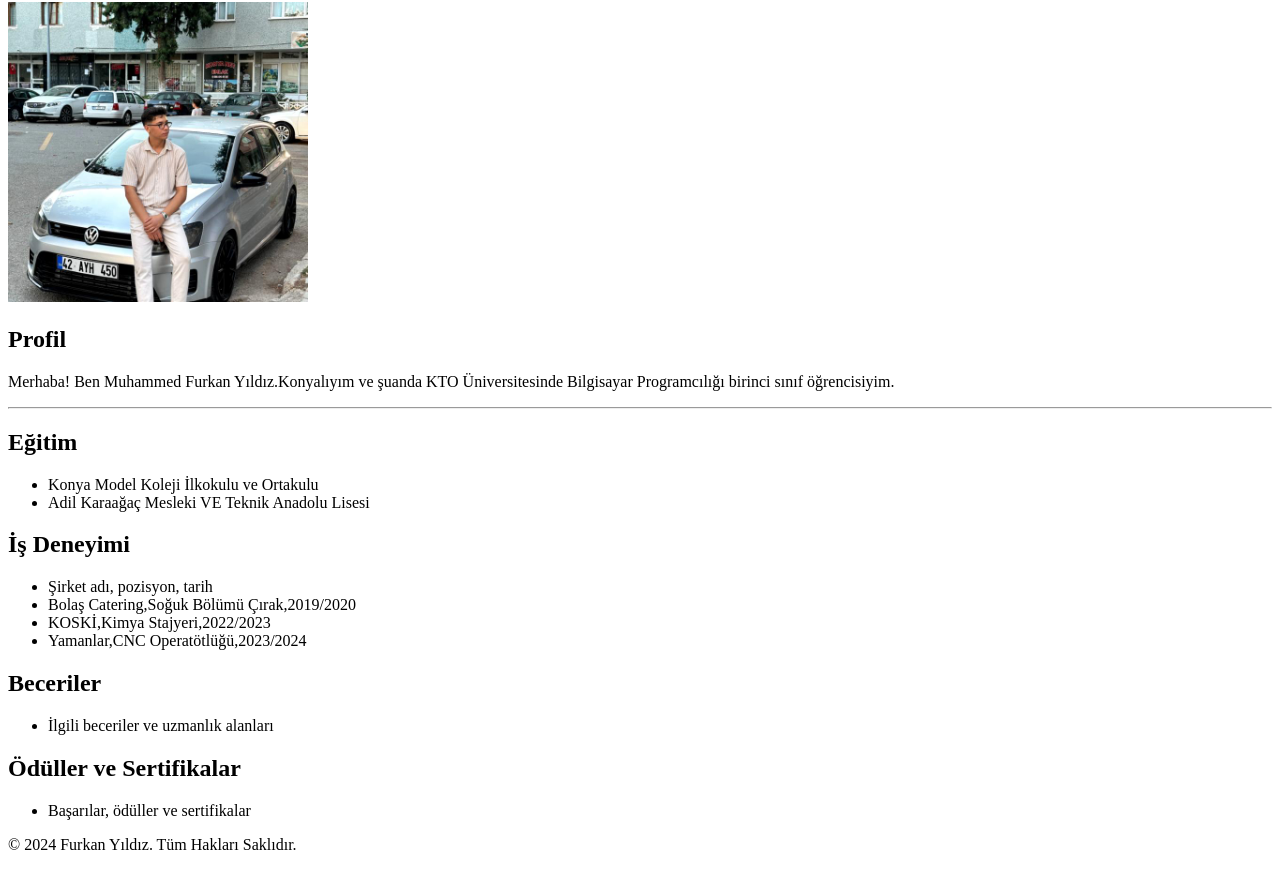
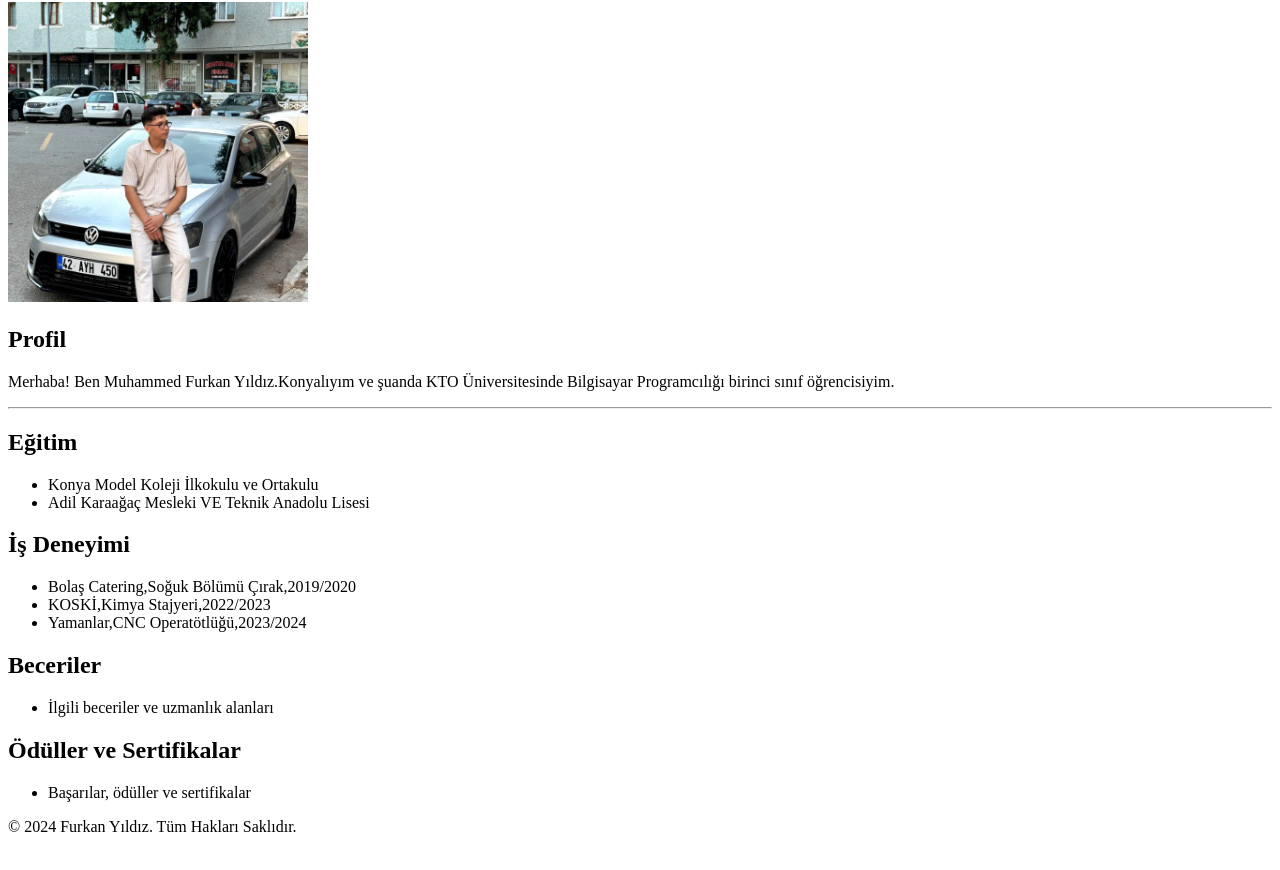
Before and after one commit to FurkanYldz666/Y-ld-z, a plain HTML site: page Sitem1/index.html in a window 1280 px wide. Shown: the part 78-948 px from the top of the page. Drawn offline with Linux system fonts and the light colour scheme.

Commit message:
Update index.html

```diff
--- a/Sitem1/index.html
+++ b/Sitem1/index.html
@@ -23,7 +23,6 @@
 
     <h2>İş Deneyimi</h2>
     <ul>
-        <li>Şirket adı, pozisyon, tarih</li>
         <li>Bolaş Catering,Soğuk Bölümü Çırak,2019/2020</li>
         <li>KOSKİ,Kimya Stajyeri,2022/2023</li>
         <li>Yamanlar,CNC Operatötlüğü,2023/2024</li>
```
